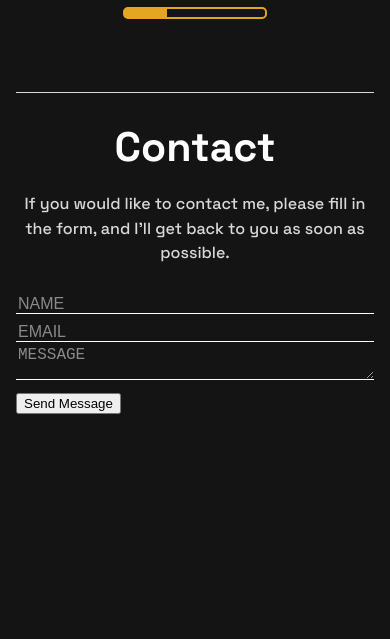
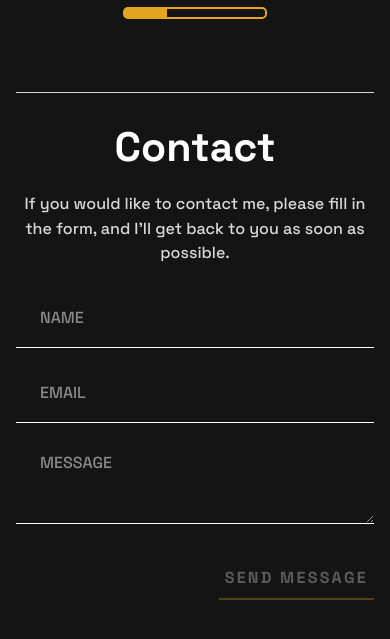
Before and after one commit to NataliaKhaidanova/portfolio, a plain HTML site: page index.html in a window 390 px wide. Shown: the part 873-1512 px from the top of the page. Drawn offline with Linux system fonts and the light colour scheme.

Commit message:
Created main styles for contact on mobile.

```diff
--- a/index.html
+++ b/index.html
@@ -119,6 +119,8 @@
                     <div class="contact_control">
                         <label for="name" class="visually_hidden">Name</label>
                         <input type="text" id="name" name="name" placeholder="Name" required>
+                        <!-- hat.openai.com/?model=text-davinci-002-render-sha -->
+                        <img src="assets/icon-invalid.svg" alt="" class="contact_invalid-icon" width="24" height="24">
                     </div>
                     <div class="contact_control">
                         <label for="email" class="visually_hidden">Email</label>
@@ -128,7 +130,7 @@
                         <label for="message" class="visually_hidden">Message</label>
                         <textarea name="message" id="message" placeholder="Message" required></textarea>
                     </div>
-                    <div class="contact_control">
+                    <div class="contact_control align-right">
                         <button type="submit">Send Message</button>
                     </div>
                 </form>
--- a/style.css
+++ b/style.css
@@ -2,7 +2,7 @@
 
 /* set css custom properties */
 :root {
-    --bg-body: rgb(20, 20, 20);
+    --bg-body: hsl(0, 0%, 8%);
     --bg-contact: hsl(0, 0%, 14%);
     --accent: hsl(41, 78%, 51%);
     --text1: hsl(0, 0%, 100%);
@@ -28,9 +28,11 @@ html {
     box-sizing: inherit;
 }
 
+body, input, textarea, button {
+    font-family: "Space Grotesk", sans-serif;
+}
 body {
     margin: 0;
-    font-family: "Space Grotesk", sans-serif;
     background-color: var(--bg-body);
     color: var(--text1);
     font-size: var(--fs-18);
@@ -71,11 +73,11 @@ p {
 }
 
 /* TRANSITIONS */
-a {
+a, button {
     transition: color var(--transition);
 }
 
-a.underline {
+a.underline, button {
     display: inline-block;
     font-size: 1rem;
     line-height: 1.625rem;
@@ -91,7 +93,7 @@ a.underline {
     padding-bottom: 10px;
 }
 
-a:hover {
+a:hover, button:hover {
     color: var(--accent);
 }
 
@@ -328,9 +330,14 @@ h1 > span {
 .contact_control input,
 .contact_control textarea {
     width: 100%;
+    padding-block: 16px;
+    padding-inline: 24px;
     border: none;
     border-bottom: 1px solid var(--text1);
     background: transparent;
+    font-size: 1rem;
+    line-height: 1.625;
+    color: var(--text1)
 }
 
 .contact_control > *::placeholder {
@@ -342,9 +349,49 @@ h1 > span {
 }
 
 .contact_control input {
-
+    margin-block-end: 16px;
 }
 
 .contact_control textarea {
+    margin-block-end: 32px;
+}
 
+.contact_control.align-right {
+    display: flex;
+    justify-content: flex-end;
 }
+
+.contact_control button {
+    background-color: transparent;
+    border: none;
+}
+
+/* input validation */
+textarea, input {
+    outline: none;
+}
+
+.contact_control input:focus-visible,
+.contact_control textarea:focus-visible {
+    border-bottom-color: var(--accent);
+}
+
+.contact_control input:focus:invalid,
+.contact_control textarea:focus:invalid {
+    border-bottom-color: var(--invalid);
+}
+
+form:invalid button {
+    opacity: 0.3;
+    pointer-events: none;
+}
+
+.contact_invalid-icon {
+    display: none;
+    width: 1.5rem;
+    height: 1.5rem;
+}
+
+.contact_control input:focus:invalid ~ .contact_invalid-icon {
+    display: inline-block;
+}
```
Also changed, not shown: assets/icon-invalid.svg (added).
